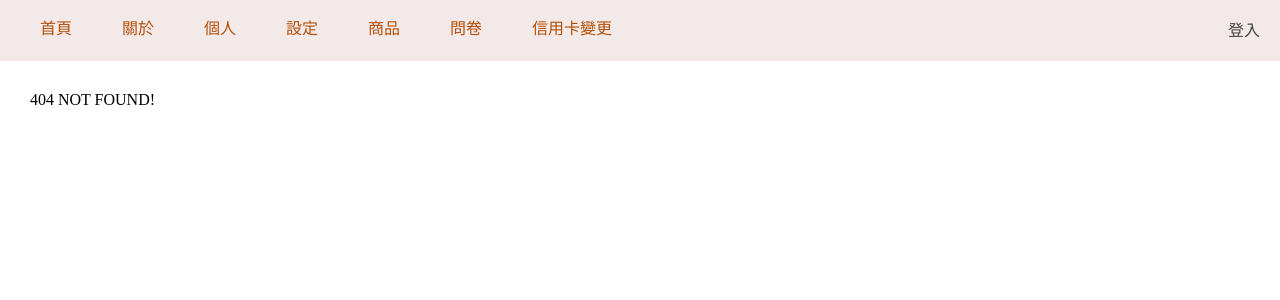
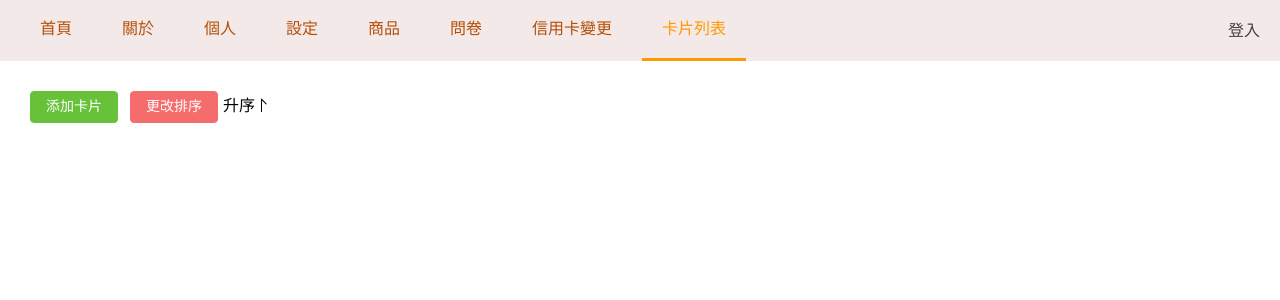
Before and after one commit to charlinxes/anna-vue-example, a Vue app: page /#/todoList in a window 1280 px wide. Before the commit this address had no page. Shown: the top 300 px of the page. Built offline with nearby package versions, Linux system fonts and the light colour scheme.

Commit message:
10/10 卡片列表作業

```diff
--- a/package.json
+++ b/package.json
@@ -8,6 +8,7 @@
     "preview": "vite preview"
   },
   "dependencies": {
+    "@element-plus/icons-vue": "^2.1.0",
     "dayjs": "^1.11.9",
     "element-plus": "^2.3.14",
     "normalize.css": "^8.0.1",
--- a/src/App.vue
+++ b/src/App.vue
@@ -12,6 +12,7 @@
                 <li><router-link :to="{ name: 'product' }">商品</router-link></li>
                 <li><router-link :to="{ name: 'questionnaire' }">問卷</router-link></li>
                 <li><router-link :to="{ name: 'creditCard' }">信用卡變更</router-link></li>
+                <li><router-link :to="{ name: 'todoList' }">卡片列表</router-link></li>
             </ul>
         </nav>
         <div class="login" @click="log">{{ $store.state.isLogin ? '登出' : '登入' }}</div>
--- /dev/null
+++ b/src/components/TodoCard.vue
@@ -0,0 +1,24 @@
+<template>
+    <el-card class="box-card">
+        {{ props.cardData.display }}
+        <div>生成時間： <span style="font-size: 12px">{{ timeForDisplay }}</span> </div>
+    </el-card>
+</template>
+
+<script setup>
+import { datePickerProps } from 'element-plus';
+import { ref } from 'vue'
+
+const props = defineProps(['cardData'])
+const timeForDisplay = ref('')
+
+timeForDisplay.value = `${new Date(props.cardData.time).getFullYear()}/${new Date(props.cardData.time).getMonth() + 1}/${new Date(props.cardData.time).getDate()} ${new Date(props.cardData.time).getHours()}:${new Date(props.cardData.time).getMinutes()}:${String(new Date(props.cardData.time).getSeconds()).padStart(2, '0')}`
+
+</script>
+
+<style lang="scss" scoped>
+.box-card {
+    width: 250px;
+    margin: 20px 0;
+}
+</style>
--- a/src/main.js
+++ b/src/main.js
@@ -8,6 +8,7 @@ import store from "./store";
 import dayjs from "dayjs";
 import ElementPlus from "element-plus";
 import "element-plus/dist/index.css";
+import * as ElementPlusIconsVue from "@element-plus/icons-vue";
 
 const app = createApp(App);
 
@@ -17,4 +18,8 @@ app.use(ElementPlus);
 
 app.config.globalProperties.$dayjs = dayjs;
 
+for (const [key, component] of Object.entries(ElementPlusIconsVue)) {
+    app.component(key, component);
+}
+
 app.mount("#app");
--- /dev/null
+++ b/src/pages/TodoList.vue
@@ -0,0 +1,65 @@
+<template>
+    <div style="padding: 30px;">
+        <el-button type="success" @click="addCard">添加卡片</el-button>
+        <el-button type="danger" @click="sortCard">更改排序</el-button>
+        <span v-if="sortStatus === 'descend'" style="margin-left: 5px">升序<el-icon style="position: relative;top:2px">
+                <SortUp />
+            </el-icon></span>
+        <span v-if="sortStatus === 'ascend'" style="margin-left: 5px">降序<el-icon style="position: relative;top:2px">
+                <SortDown />
+            </el-icon></span>
+        <TransitionGroup name="list">
+            <TodoCard v-for="card in cardList" :key="card.time" :cardData="card" />
+        </TransitionGroup>
+    </div>
+</template>
+
+<script setup>
+import TodoCard from '../components/TodoCard.vue'
+import { ref } from 'vue'
+
+const cardList = ref([])
+let index = 0
+let sortStatus = ref('descend')
+
+function addCard() {
+    cardList.value.push({ display: `我是第${index}個`, time: Date.now() })
+    index += 1
+    console.log(cardList.value)
+}
+
+function sortCard() {
+    if (sortStatus.value !== 'descend') {
+        cardList.value.sort((a, b) => {
+            return a.time - b.time
+        })
+        sortStatus.value = 'descend'
+    } else {
+        cardList.value.sort((a, b) => {
+            return b.time - a.time
+        })
+        sortStatus.value = 'ascend'
+    }
+}
+</script>
+
+<style lang="scss" scoped>
+.list-move,
+/* 对移动中的元素应用的过渡 */
+.list-enter-active,
+.list-leave-active {
+    transition: all 0.5s ease;
+}
+
+.list-enter-from,
+.list-leave-to {
+    opacity: 0;
+    transform: translateX(30px);
+}
+
+/* 确保将离开的元素从布局流中删除
+  以便能够正确地计算移动的动画。 */
+.list-leave-active {
+    position: absolute;
+}
+</style>
--- a/src/router/index.js
+++ b/src/router/index.js
@@ -68,6 +68,11 @@ const router = createRouter({
             component: () => import("../pages/CreditCard.vue"),
         },
         {
+            path: "/todoList",
+            name: "todoList",
+            component: () => import("../pages/TodoList.vue"),
+        },
+        {
             path: "/:pathMatch(.*)*",
             name: "notFound",
             component: () => import("../pages/NotFound.vue"),
```
Also changed, not shown: 1 other file (tests, documents, lock files or other folders).
